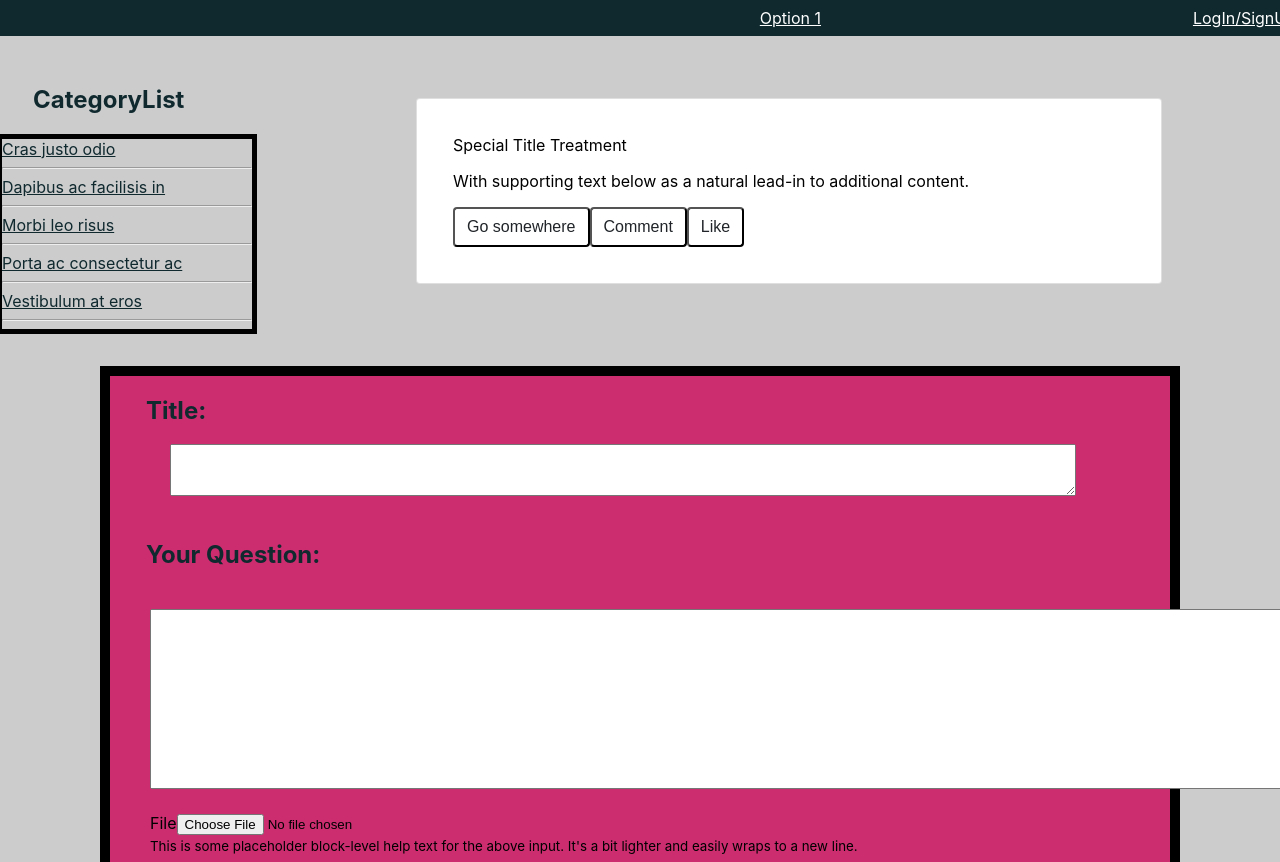
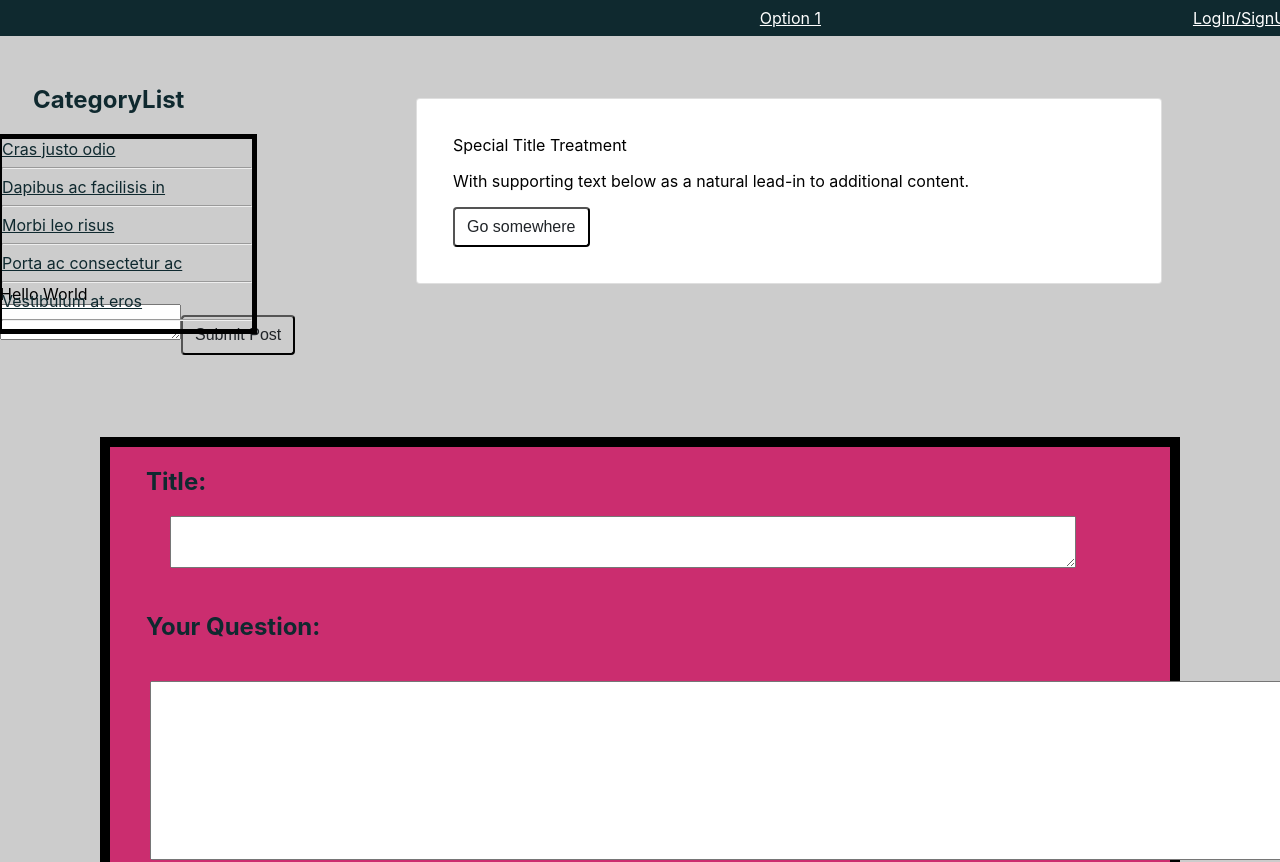
Before and after one commit to Case-Team-Seven/GrowingUp, a React (Create React App) app in the folder client/: page / in a window 1280 px wide. Shown: the top 862 px of the page. Built offline with nearby package versions, Linux system fonts and the light colour scheme.

Commit message:
added possible working post render component

```diff
--- a/client/src/App.js
+++ b/client/src/App.js
@@ -8,6 +8,7 @@ import ForumForm from "./components/Forums/ForumForm";
 import NewPostButton from './components/Button/NewPost/NewPostButton';
 import './App.css';
 import { Button } from 'reactstrap';
+import Post from './components/Forums/Post';
 
 
 class App extends Component {
@@ -27,6 +28,8 @@ class App extends Component {
                 </div>
                 <div className="forumsContainer">
                     <ForumPost />
+                    <Post  />
+
                 </div>
                 <div className="forumsFormContainer">
                     <ForumForm />
--- a/client/src/components/Forums/ForumPost.js
+++ b/client/src/components/Forums/ForumPost.js
@@ -33,12 +33,8 @@ const Example = (props) => {
             <Col sm="6">
                 <Card body>
                     <CardTitle>Special Title Treatment</CardTitle>
-
                     <CardText>With supporting text below as a natural lead-in to additional content.</CardText>
                     <Button>Go somewhere</Button>
-
-                    <Button>Comment</Button>
-                    <Button>Like</Button>
                 </Card>
             </Col>
         </Row>
--- /dev/null
+++ b/client/src/components/Forums/Post.js
@@ -0,0 +1,37 @@
+import React, {Component} from 'react';
+import PostDiv from './PostDiv';
+// import './Post.css';
+
+class Post extends Component {
+    constructor(props) {
+        super(props);
+
+        this.state = {
+            posts: [
+                'Hello World'
+            ],
+        }
+    }
+
+    render() {
+        return (
+            <div>
+                {
+                    this.state.posts.map((postBody, idx) => {
+                        return (
+                            <PostDiv key={idx} postBody={postBody}/>
+                        )
+                    })
+                }
+                <div className="panel panel-default post-editor">
+                    <div className="panel-body">
+                        <textarea className="form-control post-editor-input" />
+                        <button className="btn btn-success post-editor-button">Submit Post</button>
+                    </div>
+                </div>
+            </div>
+        );
+    }
+}
+
+export default Post;
--- /dev/null
+++ b/client/src/components/Forums/PostDiv.js
@@ -0,0 +1,12 @@
+import React from 'react';
+
+
+const PostDiv = (props) => (
+    <div className="panel panel-default post-body">
+        <div className="panel-body">
+           { props.postBody }
+        </div>
+    </div>
+);
+
+export default PostDiv;
```
Also changed, not shown: client/src/components/Forums/PostDiv.css (added).
